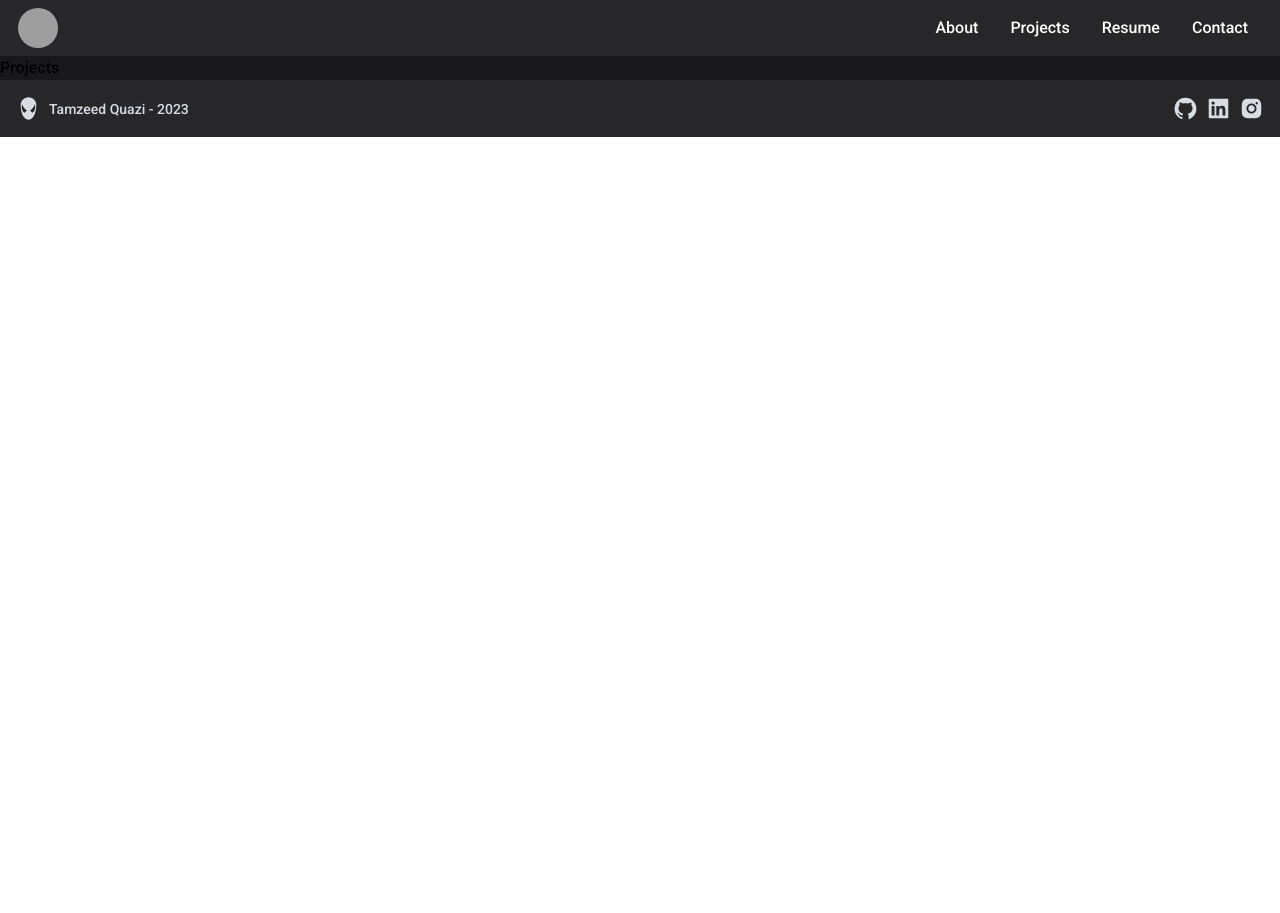
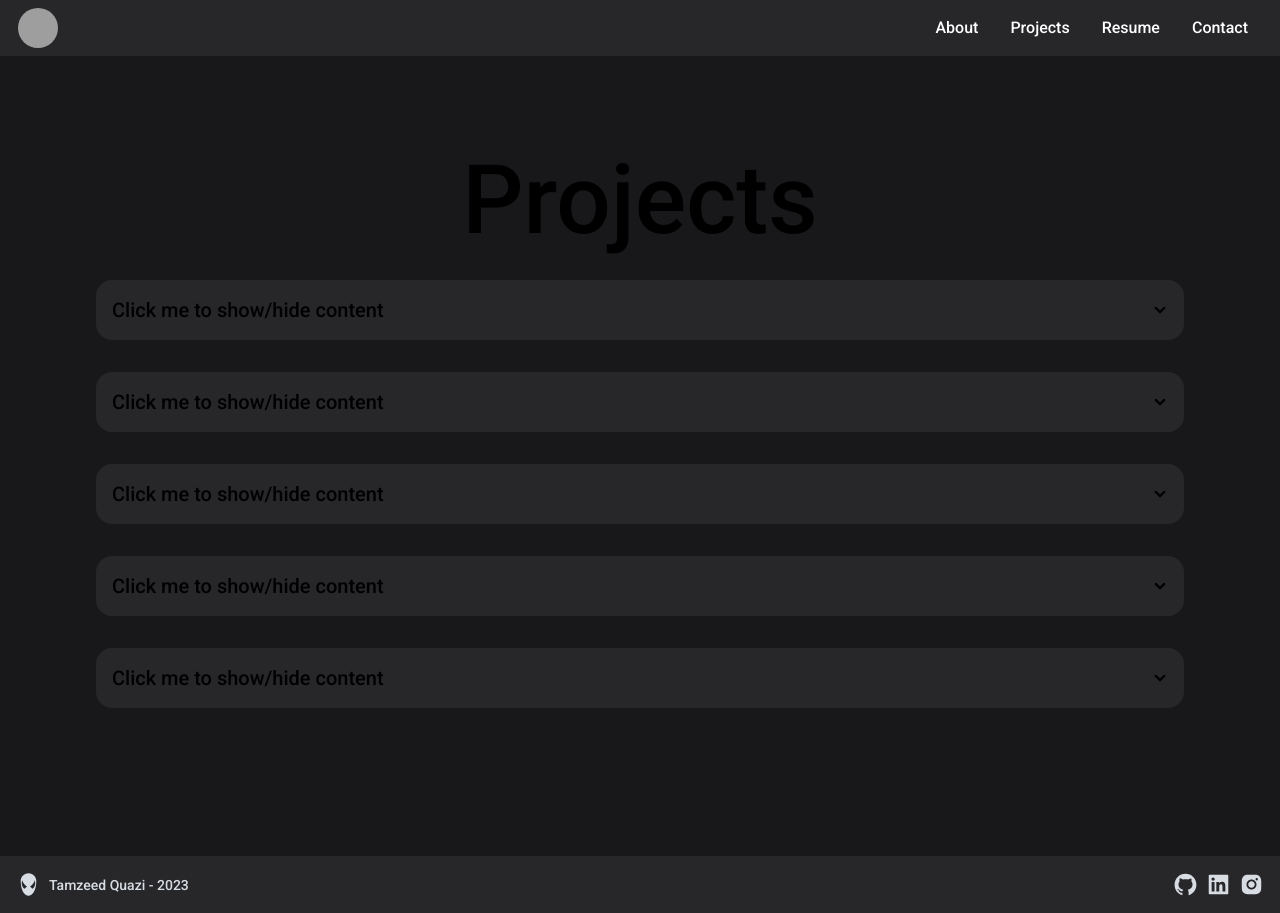
Before and after one commit to tamzeedq/personal_website, a Next.js app: page /projects in a window 1280 px wide. Before the commit the page ends 800 px from the top, so only its background shows below. Built offline with nearby package versions, Linux system fonts and the light colour scheme; grey boxes are pictures that could not be loaded.

Commit message:
projects, and small updates

```diff
--- /dev/null
+++ b/src/app/components/hoverCard.tsx
@@ -0,0 +1,45 @@
+import React, { useState } from 'react';
+
+// Define the prop types for the HoverCard component
+interface HoverCardProps {
+  imageSrc: string;
+  title: string;
+  description: string;
+}
+
+const HoverCard: React.FC<HoverCardProps> = ({ imageSrc, title, description }) => {
+  const [showInfo, setShowInfo] = useState(false);
+
+  const handleMouseEnter = () => {
+    setShowInfo(true);
+  };
+
+  const handleMouseLeave = () => {
+    setShowInfo(false);
+  };
+
+  return (
+    <div
+      className="relative w-64 h-80 border border-gray-400 rounded-md overflow-hidden cursor-pointer"
+      onMouseEnter={handleMouseEnter}
+      onMouseLeave={handleMouseLeave}
+    >
+      <img
+        src={imageSrc}
+        alt={title}
+        className="w-full h-full object-cover transition-opacity duration-300"
+        style={{ opacity: showInfo ? '0.5' : '1' }}
+      />
+      {showInfo && (
+        <div className="absolute inset-0 bg-black bg-opacity-75 text-white flex items-center justify-center p-4">
+          <div>
+            <h2 className="text-xl font-bold mb-2">{title}</h2>
+            <p>{description}</p>
+          </div>
+        </div>
+      )}
+    </div>
+  );
+};
+
+export default HoverCard;
--- a/src/app/contact/page.tsx
+++ b/src/app/contact/page.tsx
@@ -15,17 +15,17 @@ const Contact = () => {
         {/* Image stuff */}
         <div className='flex justify-center'>
           <img
-            className='rounded-full w-20 h-20 absolute -translate-y-[75%]'
+            className='rounded-full w-20 h-20 absolute -translate-y-[85%]'
             src='https://staticg.sportskeeda.com/editor/2023/06/31e33-16861465340175-1920.jpg'
             alt=''
           />
         </div>
         {/* Contact info stuff */}
-        <h1 className='font-bold'>Get in touch!</h1>
-        <p>
+        <h1 className='font-bold text-5xl text-center'>Get in touch!</h1>
+        {/* <p>
           Lorem ipsum dolor sit, amet consectetur adipisicing elit. Ab, ea soluta repudiandae esse
           obcaecati reiciendis.
-        </p>
+        </p> */}
         <div className='flex items-center justify-center gap-x-2'>
           <button className='btn btn-sm btn-circle hover:scale-105 hover:text-amber-300'>
             <Link href="https://github.com/tamzeedq">
--- a/src/app/page.tsx
+++ b/src/app/page.tsx
@@ -7,6 +7,7 @@ import { useRouter } from 'next/navigation';
 import { BsCpuFill, BsFillLightningChargeFill, BsArrowDownShort, BsArrowUpShort } from 'react-icons/bs';
 import { FiMonitor } from 'react-icons/fi';
 import { BiCodeBlock, BiGitBranch } from 'react-icons/bi';
+import HoverCard from './components/hoverCard';
 
 export default function Home() {
   // const router = useRouter();
@@ -126,8 +127,30 @@ export default function Home() {
 
 
       {/* Project Showcase */}
-      <div id="projects" className='min-h-screen relative'>
-        <p>Project Showcase</p>
+      <div id="projects" className='min-h-screen relative flex flex-col justify-center items-center '>
+        <h1 className='text-6xl'>Projects</h1>
+
+        <div className='flex md:flex-row flex-col justify-center items-center gap-4'>
+
+          <HoverCard
+            imageSrc="https://i.pinimg.com/474x/3a/97/57/3a9757fd27af9a5baf6292335e8c22a0.jpg"
+            title="Card 1"
+            description="This is the description of Card 1."
+          />
+
+          <HoverCard
+            imageSrc="https://encrypted-tbn0.gstatic.com/images?q=tbn:ANd9GcTbxfKsFWHUOHWTl5gpq8Ic1tIMzEB_vKB4oDZyYCe2WDEpN_AzF04evWh6Pj7a-I6yICY&usqp=CAU"
+            title="Card 1"
+            description="This is the description of Card 1."
+          />
+
+          <HoverCard
+            imageSrc="https://encrypted-tbn0.gstatic.com/images?q=tbn:ANd9GcTqlE6gUsPdGAL-Dbpibi9Z-gRmqgS2Qb4o3IIIVUPzTg2QA4l0WGhGakZGM0GeyAoOJMg&usqp=CAU"
+            title="Card 1"
+            description="This is the description of Card 1."
+          />
+
+        </div>
         <button className='btn btn-circle btn-sm btn-outline absolute bottom-2 right-1 bg-transparent' onClick={(e) => handleClickScroll("header")}><BsArrowUpShort></BsArrowUpShort></button>
       </div>
     </main>
--- a/src/app/projects/page.tsx
+++ b/src/app/projects/page.tsx
@@ -2,7 +2,61 @@ import React from 'react'
 
 const Projects = () => {
   return (
-    <div>Projects</div>
+    <div className='min-h-screen p-24 flex flex-col gap-8'>
+      <div className='w-[100%] text-center md:text-8xl sm:text-6xl text-4xl'>
+        Projects
+      </div>
+
+      <div className="collapse collapse-arrow bg-zinc-800 hover:text-red-400">
+        <input type="checkbox" />
+        <div className="collapse-title text-xl font-medium">
+          Click me to show/hide content
+        </div>
+        <div className="collapse-content text-white">
+          <p>hello</p>
+        </div>
+      </div>
+
+      <div className="collapse collapse-arrow bg-zinc-800 hover:text-red-400">
+        <input type="checkbox" />
+        <div className="collapse-title text-xl font-medium">
+          Click me to show/hide content
+        </div>
+        <div className="collapse-content text-white">
+          <p>hello</p>
+        </div>
+      </div>
+
+      <div className="collapse collapse-arrow bg-zinc-800 hover:text-red-400">
+        <input type="checkbox" />
+        <div className="collapse-title text-xl font-medium">
+          Click me to show/hide content
+        </div>
+        <div className="collapse-content text-white">
+          <p>hello</p>
+        </div>
+      </div>
+
+      <div className="collapse collapse-arrow bg-zinc-800 hover:text-red-400">
+        <input type="checkbox" />
+        <div className="collapse-title text-xl font-medium">
+          Click me to show/hide content
+        </div>
+        <div className="collapse-content text-white">
+          <p>hello</p>
+        </div>
+      </div>
+
+      <div className="collapse collapse-arrow bg-zinc-800 hover:text-red-400">
+        <input type="checkbox" />
+        <div className="collapse-title text-xl font-medium">
+          Click me to show/hide content
+        </div>
+        <div className="collapse-content text-white">
+          <p>hello</p>
+        </div>
+      </div>
+    </div>
   )
 }
 
```
